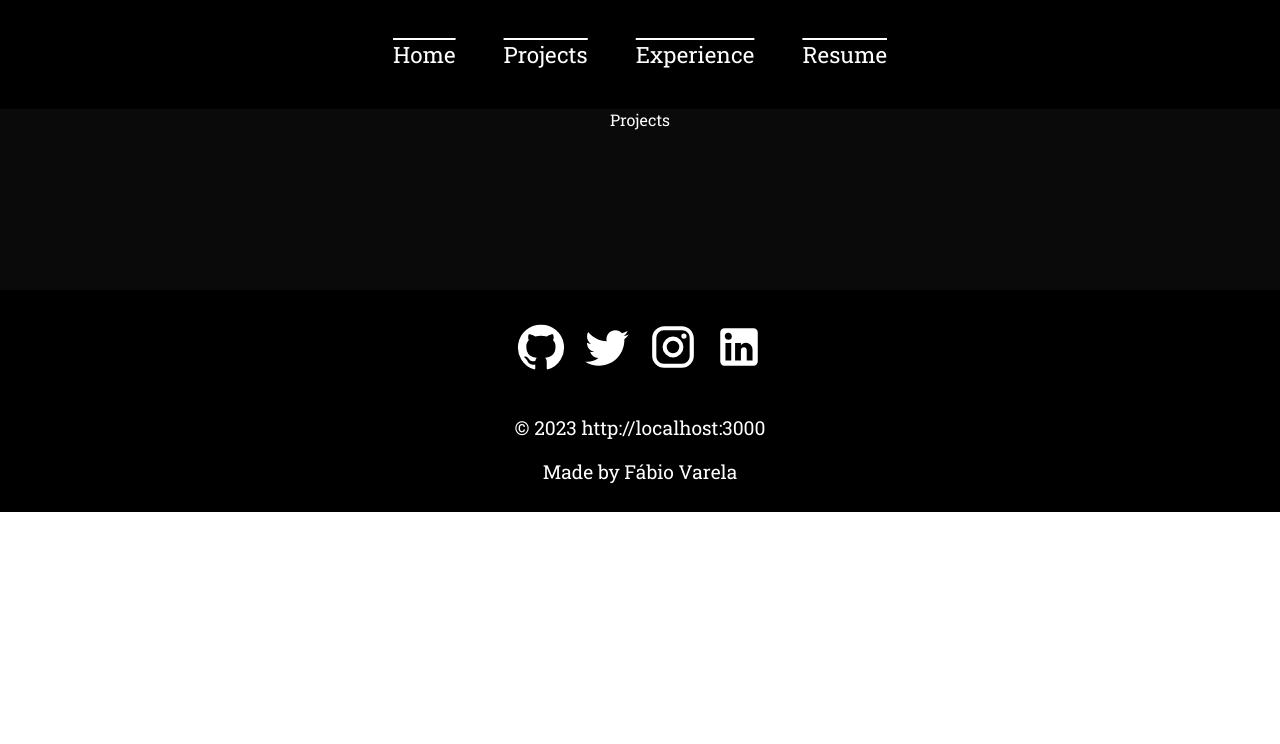
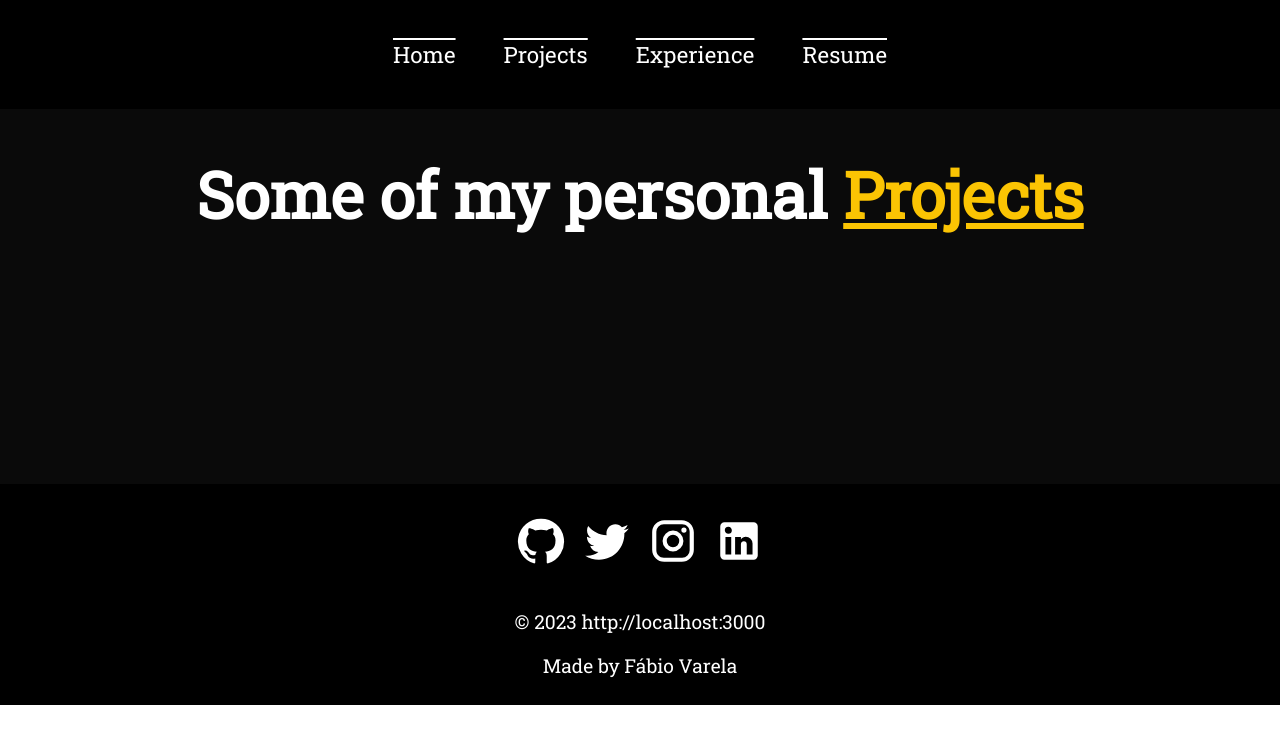
Before and after one commit to FabioVV/portfolio-react, a React (Create React App) app: page /projects in a window 1280 px wide. Shown: the top 744 px of the page. Built offline with nearby package versions, Linux system fonts and the light colour scheme.

Commit message:
Start of projects page

```diff
--- a/src/App.js
+++ b/src/App.js
@@ -1,4 +1,4 @@
-import './styles/App.css';
+import './styles/app.css';
 import {BrowserRouter as Router, Route, Routes} from 'react-router-dom';
 import Home from './pages/Home';
 import Experience from './pages/Experience';
--- a/src/components/Navbar.js
+++ b/src/components/Navbar.js
@@ -1,6 +1,6 @@
 import React, { useEffect, useState } from 'react'
 import {Link, useLocation} from 'react-router-dom'
-import "../styles/Navbar.css"
+import "../styles/navbar.css"
 import ReorderOutlinedIcon from '@mui/icons-material/ReorderOutlined'
 
 export default function Navbar() {
--- a/src/pages/Projects.js
+++ b/src/pages/Projects.js
@@ -1,7 +1,11 @@
 import React from 'react'
+import '../styles/projects.css'
 
 export default function Project(){
     return (
-        <div className='Projects'>Projects</div>
+        <div className='projects'>
+            <h1>Some of my personal <span className='title'>Projects</span></h1>
+            <div className='projectList'></div>
+        </div>
     );
 }
--- /dev/null
+++ b/src/styles/projects.css
@@ -0,0 +1,11 @@
+.projects h1{
+    font-size: 4em;
+    text-align: center;
+    margin-bottom: 5.5rem;
+}
+
+
+.title{
+    text-decoration: underline;
+    color: #fbc403;
+}
```
